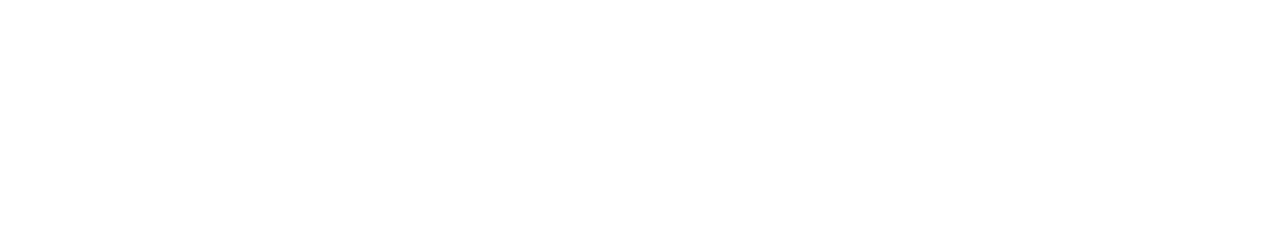
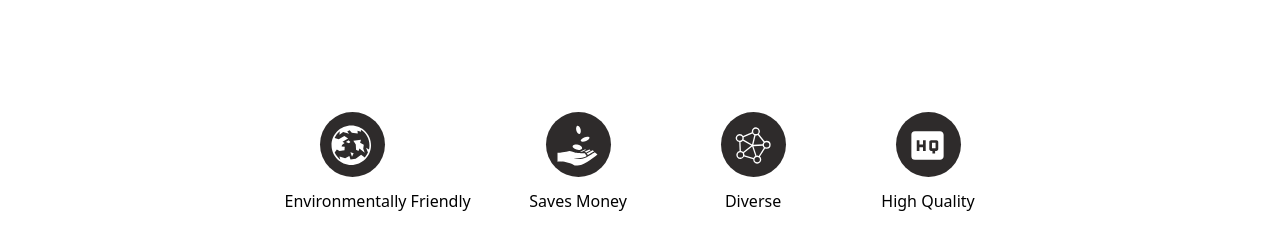
Before and after one commit to SoroushTarizade/clotheshop, a Next.js app: page / in a window 1280 px wide. Shown: the part 1553-1802 px from the top of the page. Before the commit the page ends 1523 px from the top, so only its background shows below. Built offline with nearby package versions, Linux system fonts and the light colour scheme.

Commit message:
completed services

```diff
--- a/app/page.js
+++ b/app/page.js
@@ -1,12 +1,14 @@
 import Navbar from "@/components/navbar/Navbar";
 import Header from "@/components/header/Header";
 import ProductImage from "@/components/productimage/ProductImage";
+import Services from "@/components/services/Services";
 export default function Home() {
   return (
     <>
         <Navbar></Navbar>
         <Header></Header>
         <ProductImage></ProductImage>
+        <Services></Services>
     </>
   );
 }
--- /dev/null
+++ b/components/services/Services.jsx
@@ -0,0 +1,51 @@
+import React from 'react';
+// import { MdHighQuality } from "react-icons/md";
+import { MdHighQuality } from "react-icons/md";
+import { PiFediverseLogoThin } from "react-icons/pi";
+import { GiReceiveMoney } from "react-icons/gi";
+import { GiWorld } from "react-icons/gi";
+const Services = () => {
+    const style = { color: "white", }
+    return (
+        <>
+            <div className='w-[1082px] h-[185px] flex items-center mx-auto mt-25'>
+                <div className='w-[711px] h-[152px] flex justify-between items-center mx-auto'>
+                    <div className='flex flex-col gap-3'>
+                        <div className='w-[135px] h-[65px] '>
+                            <div className='w-[65px] h-[65px] bg-[#2E2B2B] rounded-full relative mx-auto'>
+                            <GiWorld style={style} className='w-[43px] h-[43px] absolute felx top-3 left-2.5' />
+                            </div>
+                        </div>
+                        <div className='mx-auto  text-center'>Environmentally Friendly</div>
+                    </div>
+                    <div className='flex flex-col gap-3'>
+                        <div className='w-[135px] h-[65px] '>
+                            <div className='w-[65px] h-[65px] bg-[#2E2B2B] rounded-full relative mx-auto'>
+                            <GiReceiveMoney style={style} className='w-[43px] h-[43px] absolute felx top-3 left-2.5' />
+                            </div>
+                        </div>
+                        <div className='mx-auto text-center'>Saves Money</div>
+                    </div>
+                    <div className='flex flex-col gap-3'>
+                        <div className='w-[135px] h-[65px] '>
+                            <div className='w-[65px] h-[65px] bg-[#2E2B2B] rounded-full relative mx-auto'>
+                            <PiFediverseLogoThin style={style} className='w-[43px] h-[43px] absolute felx top-3 left-2.5' />
+                            </div>
+                        </div>
+                        <div className='mx-auto text-center'>Diverse</div>
+                    </div>
+                    <div className='flex flex-col gap-3'>
+                        <div className='w-[135px] h-[65px] '>
+                            <div className='w-[65px] h-[65px] bg-[#2E2B2B] rounded-full relative mx-auto'>
+                            <MdHighQuality style={style} className='w-[43px] h-[43px] absolute felx top-3 left-2.5' />
+                            </div>
+                        </div>
+                        <div className='mx-auto text-center'>High Quality</div>
+                    </div>
+                </div>
+            </div>
+        </>
+    );
+}
+
+export default Services;
```
